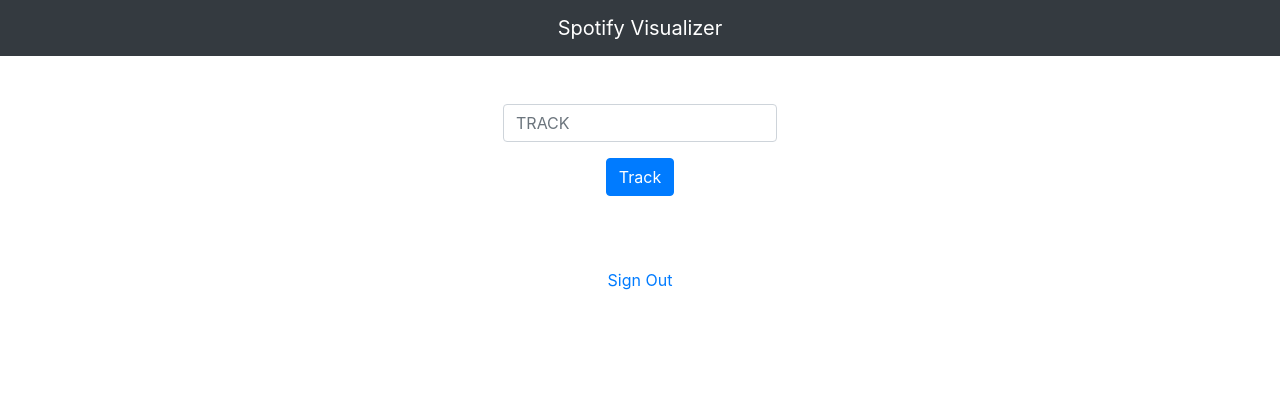
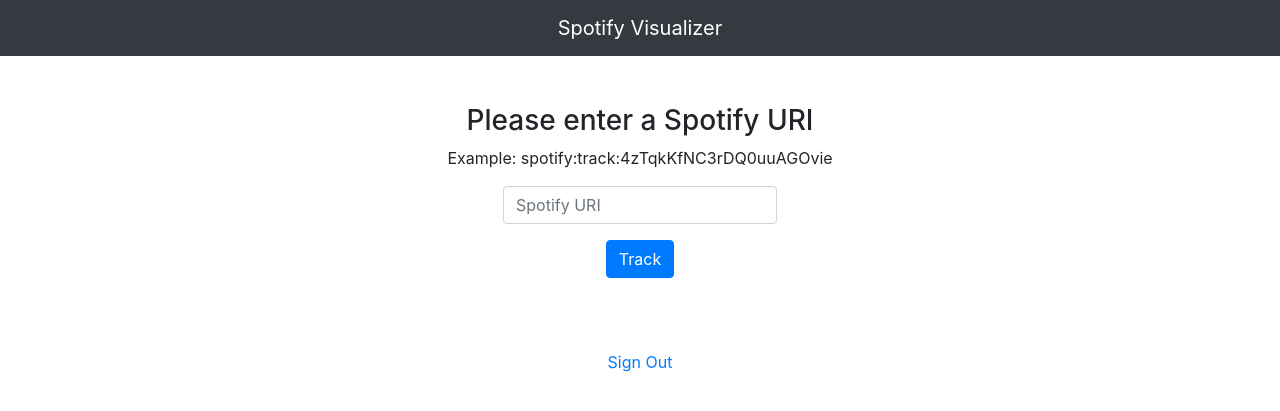
Before and after one commit to maxupravitelev/Grand-Theft-Analysis, a Flask app: page /submit in a window 1280 px wide. Shown: the top 411 px of the page. Run offline with Flask 2, Linux system fonts and the light colour scheme; some libraries are stand-ins or nearby versions.

Commit message:
example Spotify URI added

```diff
--- a/templates/submit.html
+++ b/templates/submit.html
@@ -13,8 +13,11 @@ console.log(token_test);
 
     <form action="/submit" method="post">
 
+	<h3>Please enter a Spotify URI</h3>
+	<p>Example: spotify:track:4zTqkKfNC3rDQ0uuAGOvie</p>
+
         <div class="form-group">
-            <input class="form-control" name="track" placeholder="TRACK" type="text">
+            <input class="form-control" name="track" placeholder="Spotify URI" type="text">
         </div>
 
         <button class="btn btn-primary" type="submit">Track</button>
```
